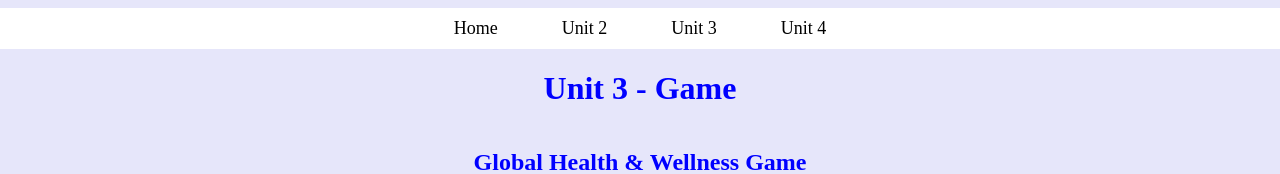
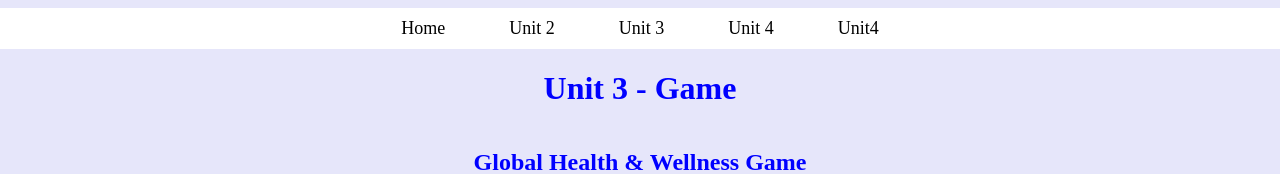
Before and after one commit to GinaStoeva/GinaStoeva.github.io, a plain HTML site: page unit3.html in a window 1280 px wide. Shown: the top 174 px of the page. Drawn offline with Linux system fonts and the light colour scheme.

Commit message:
Update unit3.html

```diff
--- a/unit3.html
+++ b/unit3.html
@@ -37,6 +37,7 @@
               <a href="unit2.html">Unit 2</a>
               <a href="unit3.html">Unit 3</a>
               <a href="unit4.html">Unit 4</a>
+               <a href="unit5.html">Unit4</a>
           </nav>
 
 
```
